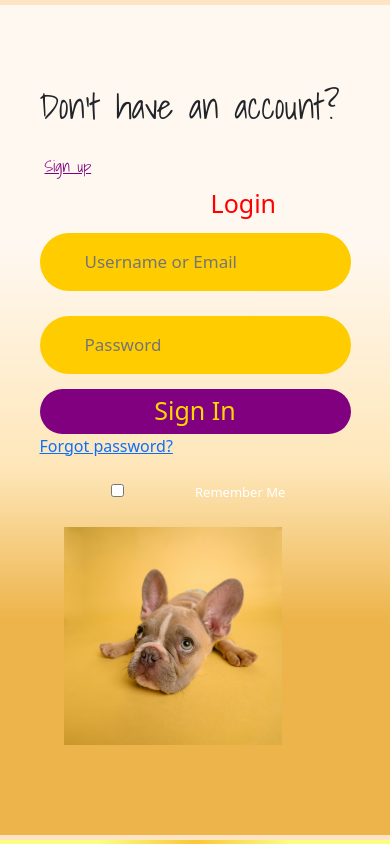
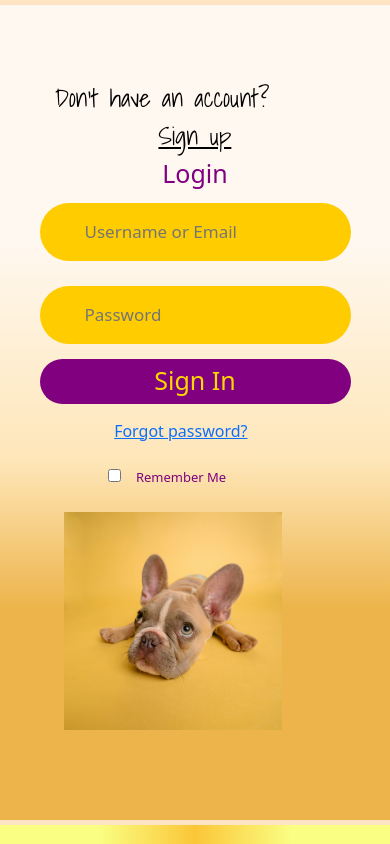
Before and after one commit to BalasimJasim/Tail-Treasure, a React (Vite) app in the folder frontend/: page /login in a window 390 px wide. Built offline with nearby package versions, Linux system fonts and the light colour scheme; no server answers.

Commit message:
responsive Register and Profile pages

```diff
--- a/frontend/src/components/pages/Admin/adminTable.scss
+++ b/frontend/src/components/pages/Admin/adminTable.scss
@@ -185,7 +185,7 @@ $table-breakpoint-smallest: 520px;
   .table-button-group button {
     width: 100%;
   }
-  input {
+  .checkbox input {
     width: 50%;
     font-size: 16px;
   }
--- a/frontend/src/components/pages/CustomerSupportForm.jsx
+++ b/frontend/src/components/pages/CustomerSupportForm.jsx
@@ -62,7 +62,7 @@ function CustomerSupportForm() {
             <label htmlFor="message"></label>
             <textarea
               id="message"
-              placeholder="Message:"
+              placeholder="How we can Help?"
               value={message}
               onChange={handleMessageChange}
               required
--- a/frontend/src/components/pages/forms/Login.jsx
+++ b/frontend/src/components/pages/forms/Login.jsx
@@ -57,8 +57,15 @@ function Login() {
         <div className="form-box-login">
           <div className="login-container" id="login">
             <div className="top-login">
-              <span>
-                Don't have an account? <Link to="/register">Sign up</Link>
+              <span
+                style={{
+                  fontFamily: "Shadows Into Light",
+                  fontSize: "25px",
+                  color: "black",
+                }}
+              >
+                Don't have an account?
+                <Link to="/register">Sign up</Link>
               </span>
               <header>Login</header>
             </div>
--- a/frontend/src/components/pages/forms/Register.jsx
+++ b/frontend/src/components/pages/forms/Register.jsx
@@ -129,50 +129,6 @@ function Register() {
 
             <div className="input-box">
               <input
-                type="text"
-                className="input-field-register"
-                placeholder="City"
-                value={city}
-                onChange={(e) => setCity(e.target.value)}
-                required
-              />
-            </div>
-
-            <div className="input-box">
-              <input
-                type="text"
-                className="input-field-register"
-                placeholder="State"
-                value={state}
-                onChange={(e) => setState(e.target.value)}
-                required
-              />
-            </div>
-
-            <div className="input-box">
-              <input
-                type="text"
-                className="input-field-register"
-                placeholder="Street"
-                value={street}
-                onChange={(e) => setStreet(e.target.value)}
-                required
-              />
-            </div>
-
-            <div className="input-box">
-              <input
-                type="text"
-                className="input-field-register"
-                placeholder="Postal Code"
-                value={postalCode}
-                onChange={(e) => setPostalCode(e.target.value)}
-                required
-              />
-            </div>
-
-            <div className="input-box">
-              <input
                 type="password"
                 className="input-field-register"
                 placeholder="Password"
--- a/frontend/src/components/pages/forms/login.css
+++ b/frontend/src/components/pages/forms/login.css
@@ -38,27 +38,26 @@
   max-width: 850px;
 }
 
-.top-login span {
+/* .top-login span {
   width: 385px;
   font-size: 35px;
   font-family: "Shadows Into Light", cursive;
-}
+} */
 
 .top-login span a {
-  align-items: center;
-  font-size: medium;
-  font-weight: 500;
-  color: #800080;
-  margin-left: 5px;
+  align-items: end;
+  margin-left: 80%;
+  font-size: 25px;
+  color: black;
 }
 
 .top-login header {
   font-size: 25px;
   display: flex;
-  margin-left: 55%;
-
+  align-items: center;
+  justify-content: center;
   flex-direction: row;
-  color: red;
+  color: #800080;
 }
 
 .input-field-login {
@@ -122,3 +121,35 @@
   height: 45%;
   object-fit: cover;
 }
+
+.two-col-login label {
+  color: #800080;
+  margin-left: 15px;
+}
+
+@media (max-width: 480px) {
+  .top-login {
+    display: flex;
+    flex-direction: column;
+    justify-content: center;
+  }
+
+  .top-login span a {
+    align-items: center;
+    margin-left: 35%;
+  }
+  .top-login span {
+    align-items: center;
+    margin-left: 5%;
+  }
+  .forgot-password-link {
+    align-items: center;
+    margin-top: 15px;
+    margin-left: 24%;
+  }
+
+  .one-login {
+    margin-left: 22%;
+    margin-right: 10px;
+  }
+}
--- a/frontend/src/components/pages/forms/register.css
+++ b/frontend/src/components/pages/forms/register.css
@@ -166,3 +166,20 @@ p {
 .error-text {
   color: red;
 }
+
+@media (max-width: 480px) {
+  .top h1 {
+    margin-left: 0;
+    font-size: 25px;
+  }
+  .top header {
+    font-size: 15px;
+    margin-left: 15px;
+    margin-bottom: 15px;
+    margin-top: 20px;
+  }
+  .form-box {
+    align-items: center;
+    justify-content: start;
+  }
+}
```
